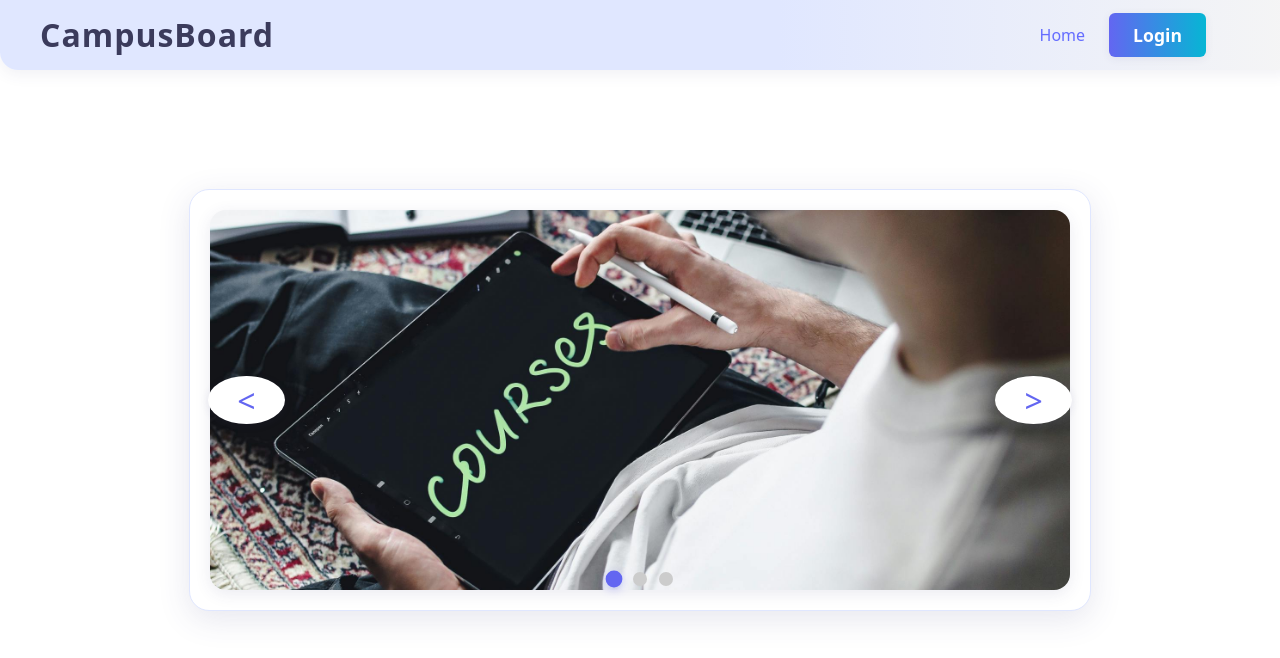
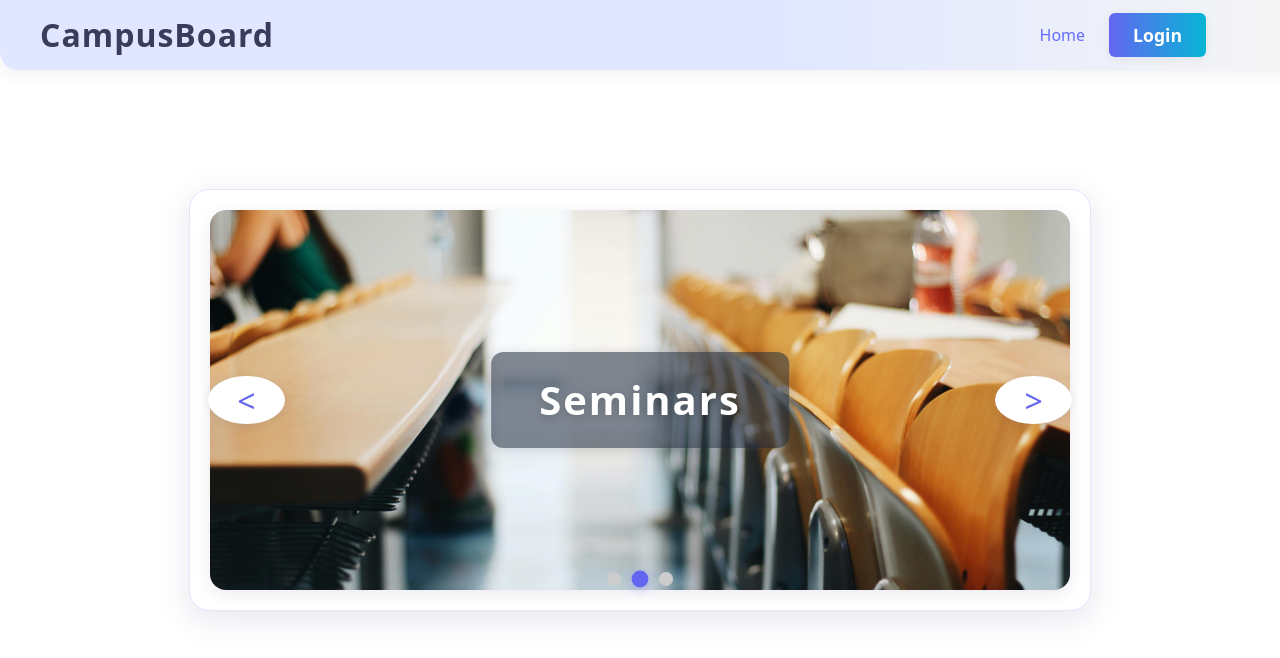
Before and after one commit to riddhika05/CampusBoard, a React (Vite) app: page / in a window 1280 px wide. Shown: the top 658 px of the page. Built offline with nearby package versions, Linux system fonts and the light colour scheme.

Commit message:
Improved signup login forms UI

```diff
--- a/src/Pages/Home.css
+++ b/src/Pages/Home.css
@@ -77,3 +77,30 @@
   transform: scale(1.2);
   box-shadow: 0 2px 8px #6366F155;
 }
+
+.carousel-image-wrapper {
+  position: relative;
+  width: 860px;
+  height: 380px;
+  display: flex;
+  align-items: center;
+  justify-content: center;
+}
+
+.carousel-overlay {
+  position: absolute;
+  top: 50%;
+  left: 50%;
+  transform: translate(-50%, -50%);
+  background: rgba(30, 41, 59, 0.55);
+  color: #fff;
+  padding: 18px 48px;
+  border-radius: 12px;
+  font-size: 2.5rem;
+  font-weight: 700;
+  letter-spacing: 2px;
+  box-shadow: 0 2px 12px rgba(30,41,59,0.18);
+  text-shadow: 0 2px 8px rgba(0,0,0,0.18);
+  pointer-events: none;
+  user-select: none;
+}
--- a/src/Pages/Home.jsx
+++ b/src/Pages/Home.jsx
@@ -5,6 +5,12 @@ const images = [
   '/src/assets/Courses.jpg',
   '/src/assets/Seminars.jpg',
   '/src/assets/webinar.jpg',
+];
+
+const overlays = [
+  'Courses',
+  'Seminars',
+  'Webinars',
 ];
 
 const Home = () => {
@@ -22,11 +28,14 @@ const Home = () => {
 
   return (
     <div className="carousel-container">
-      <img
-        src={images[current]}
-        alt={`slide-${current}`}
-        className="carousel-image"
-      />
+      <div className="carousel-image-wrapper">
+        <img
+          src={images[current]}
+          alt={`slide-${current}`}
+          className="carousel-image"
+        />
+        <div className="carousel-overlay">{overlays[current]}</div>
+      </div>
       <button onClick={goToPrev} className="carousel-btn prev">&lt;</button>
       <button onClick={goToNext} className="carousel-btn next">&gt;</button>
       <div className="carousel-dots">
--- a/src/Pages/Login.jsx
+++ b/src/Pages/Login.jsx
@@ -7,7 +7,7 @@ import Home from './Home';
 const Login = () => {
   const [showModal, setShowModal] = useState(true);
   const [role, setRole] = useState('student');
-  const [mode, setMode] = useState('login'); // 'login' or 'register'
+  const [mode, setMode] = useState('login');
   const location = useLocation();
 
   useEffect(() => {
--- a/src/Pages/LoginForm.css
+++ b/src/Pages/LoginForm.css
@@ -6,7 +6,7 @@
   margin-bottom: 1rem;
 }
 .login-form input {
-  width: 100%;
+  width: 95%;
   padding: 0.7rem;
   margin-bottom: 1rem;
   border-radius: 6px;
@@ -14,7 +14,7 @@
   font-size: 1rem;
 }
 .login-form button[type="submit"] {
-  width: 100%;
+  width: 50%;
   background: #6366F1;
   color: #fff;
   border: none;
--- a/src/Pages/SignUpForm.css
+++ b/src/Pages/SignUpForm.css
@@ -6,7 +6,7 @@
   margin-bottom: 1rem;
 }
 .signup-form input {
-  width: 100%;
+  width: 95%;
   padding: 0.7rem;
   margin-bottom: 1rem;
   border-radius: 6px;
@@ -14,7 +14,7 @@
   font-size: 1rem;
 }
 .signup-form button[type="submit"] {
-  width: 100%;
+  width: 50%;
   background: #6366F1;
   color: #fff;
   border: none;
```
